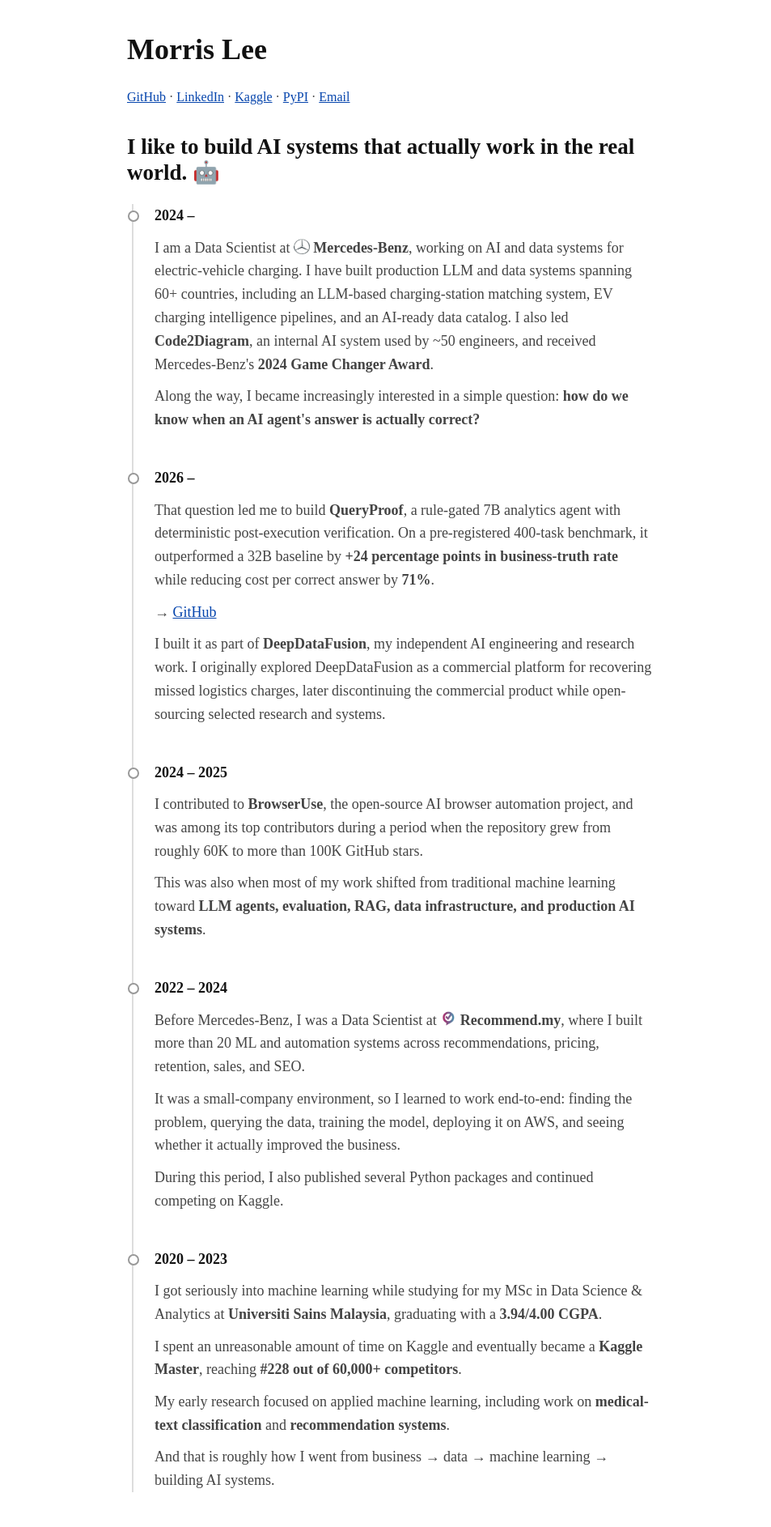
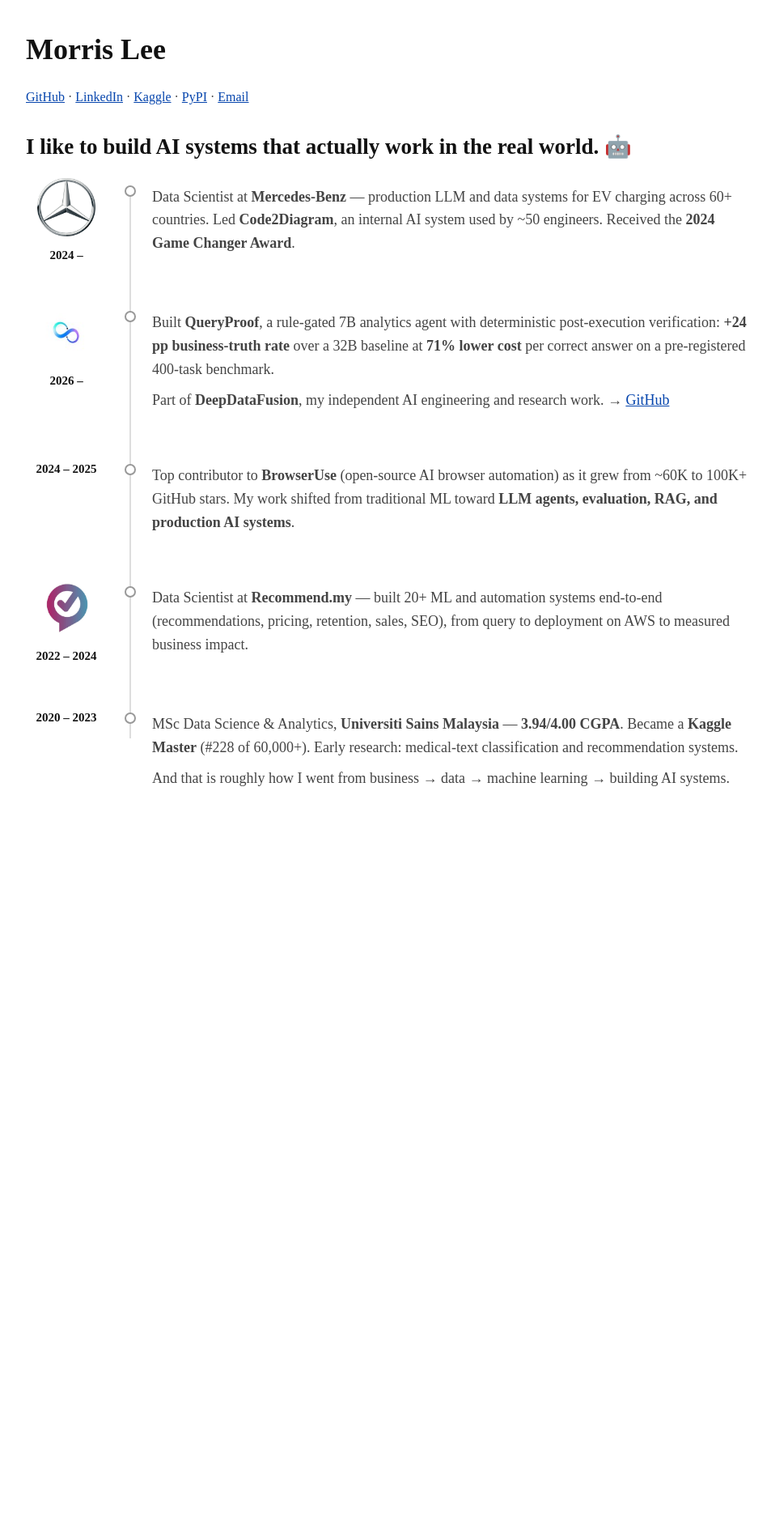
Before and after one commit to k-w-lee/morrislee-portfolio, a Flask app: page / in a window 1280 px wide. Shown: the whole page at 81% size, without its empty margins (158-1111 px from the left). After the commit the page ends 971 px from the top, so only its background shows below. Run offline with Flask 3, Linux system fonts and the light colour scheme.

Commit message:
Timeline: big logos in left gutter, continuous rail, wider page, tighter copy
Logos (72px) + years in left column beside a continuous vertical rail;
page widened to 900px; each entry condensed to ~3 lines. DeepDataFusion
logo added for the QueryProof entry.

```diff
--- a/templates/index.html
+++ b/templates/index.html
@@ -8,7 +8,7 @@
   <style>
     body {
       margin: 40px auto;
-      max-width: 650px;
+      max-width: 900px;
       line-height: 1.6;
       font-size: 18px;
       color: #444;
@@ -25,42 +25,69 @@
       font-size: 16px;
       margin-bottom: 2em;
     }
-    .logo {
-      height: 1.1em;
-      width: 1.1em;
-      vertical-align: -0.15em;
-      border-radius: 3px;
+
+    /* timeline: logo + year in left gutter, continuous rail, content right */
+    .timeline {
+      position: relative;
     }
-
-    /* timeline */
-    .timeline {
-      border-left: 2px solid #ddd;
-      margin-left: 6px;
-      padding-left: 26px;
+    .timeline::before {
+      content: "";
+      position: absolute;
+      left: 128px;
+      top: 1em;
+      bottom: 4em;
+      width: 2px;
+      background: #ddd;
     }
     .entry {
+      display: flex;
+      gap: 28px;
+      margin-bottom: 2.6em;
+    }
+    .entry-side {
+      width: 100px;
+      flex: none;
+      text-align: center;
+    }
+    .entry-logo {
+      display: block;
+      width: 72px;
+      height: 72px;
+      object-fit: contain;
+      margin: 0 auto 8px;
+    }
+    .entry .year {
+      font-weight: bold;
+      color: #111;
+      font-size: 15px;
+      line-height: 1.3;
+    }
+    .entry-body {
       position: relative;
-      margin-bottom: 2.4em;
+      padding-left: 28px;
     }
-    .entry::before {
+    .entry-body::before {
       content: "";
       position: absolute;
-      left: -33px;
-      top: 0.45em;
+      left: -6px;
+      top: 0.5em;
       width: 10px;
       height: 10px;
       background: #fff;
       border: 2px solid #999;
       border-radius: 50%;
     }
-    .entry .year {
-      display: block;
-      font-weight: bold;
-      color: #111;
-      margin-bottom: 0.4em;
+    .entry-body p {
+      margin: 0.5em 0;
     }
-    .entry p {
-      margin: 0.6em 0;
+
+    @media (max-width: 640px) {
+      .timeline::before { left: 80px; }
+      .entry { gap: 16px; }
+      .entry-side { width: 64px; }
+      .entry-logo { width: 48px; height: 48px; }
+      .entry .year { font-size: 13px; }
+      .entry-body { padding-left: 18px; }
     }
   </style>
 </head>
@@ -81,37 +108,53 @@
 <div class="timeline">
 
   <div class="entry">
+    <div class="entry-side">
+      <img class="entry-logo" src="{{ url_for('static', filename='logos/mercedes.png') }}" alt="Mercedes-Benz logo">
       <span class="year">2024 –</span>
-    <p>I am a Data Scientist at <img class="logo" src="{{ url_for('static', filename='logos/mercedes.png') }}" alt="Mercedes-Benz logo"> <strong>Mercedes-Benz</strong>, working on AI and data systems for electric-vehicle charging. I have built production LLM and data systems spanning 60+ countries, including an LLM-based charging-station matching system, EV charging intelligence pipelines, and an AI-ready data catalog. I also led <strong>Code2Diagram</strong>, an internal AI system used by ~50 engineers, and received Mercedes-Benz's <strong>2024 Game Changer Award</strong>.</p>
-    <p>Along the way, I became increasingly interested in a simple question: <strong>how do we know when an AI agent's answer is actually correct?</strong></p>
+    </div>
+    <div class="entry-body">
+      <p>Data Scientist at <strong>Mercedes-Benz</strong> — production LLM and data systems for EV charging across 60+ countries. Led <strong>Code2Diagram</strong>, an internal AI system used by ~50 engineers. Received the <strong>2024 Game Changer Award</strong>.</p>
+    </div>
   </div>
 
   <div class="entry">
+    <div class="entry-side">
+      <img class="entry-logo" src="{{ url_for('static', filename='logos/deepdatafusion.jpeg') }}" alt="DeepDataFusion logo">
       <span class="year">2026 –</span>
-    <p>That question led me to build <strong>QueryProof</strong>, a rule-gated 7B analytics agent with deterministic post-execution verification. On a pre-registered 400-task benchmark, it outperformed a 32B baseline by <strong>+24 percentage points in business-truth rate</strong> while reducing cost per correct answer by <strong>71%</strong>.</p>
-    <p>→ <a href="https://github.com/k-w-lee/query_proof">GitHub</a></p>
-    <p>I built it as part of <strong>DeepDataFusion</strong>, my independent AI engineering and research work. I originally explored DeepDataFusion as a commercial platform for recovering missed logistics charges, later discontinuing the commercial product while open-sourcing selected research and systems.</p>
+    </div>
+    <div class="entry-body">
+      <p>Built <strong>QueryProof</strong>, a rule-gated 7B analytics agent with deterministic post-execution verification: <strong>+24 pp business-truth rate</strong> over a 32B baseline at <strong>71% lower cost</strong> per correct answer on a pre-registered 400-task benchmark.</p>
+      <p>Part of <strong>DeepDataFusion</strong>, my independent AI engineering and research work. → <a href="https://github.com/k-w-lee/query_proof">GitHub</a></p>
+    </div>
   </div>
 
   <div class="entry">
+    <div class="entry-side">
       <span class="year">2024 – 2025</span>
-    <p>I contributed to <strong>BrowserUse</strong>, the open-source AI browser automation project, and was among its top contributors during a period when the repository grew from roughly 60K to more than 100K GitHub stars.</p>
-    <p>This was also when most of my work shifted from traditional machine learning toward <strong>LLM agents, evaluation, RAG, data infrastructure, and production AI systems</strong>.</p>
+    </div>
+    <div class="entry-body">
+      <p>Top contributor to <strong>BrowserUse</strong> (open-source AI browser automation) as it grew from ~60K to 100K+ GitHub stars. My work shifted from traditional ML toward <strong>LLM agents, evaluation, RAG, and production AI systems</strong>.</p>
+    </div>
   </div>
 
   <div class="entry">
+    <div class="entry-side">
+      <img class="entry-logo" src="{{ url_for('static', filename='logos/recommendmy.png') }}" alt="Recommend.my logo">
       <span class="year">2022 – 2024</span>
-    <p>Before Mercedes-Benz, I was a Data Scientist at <img class="logo" src="{{ url_for('static', filename='logos/recommendmy.png') }}" alt="Recommend.my logo"> <strong>Recommend.my</strong>, where I built more than 20 ML and automation systems across recommendations, pricing, retention, sales, and SEO.</p>
-    <p>It was a small-company environment, so I learned to work end-to-end: finding the problem, querying the data, training the model, deploying it on AWS, and seeing whether it actually improved the business.</p>
-    <p>During this period, I also published several Python packages and continued competing on Kaggle.</p>
+    </div>
+    <div class="entry-body">
+      <p>Data Scientist at <strong>Recommend.my</strong> — built 20+ ML and automation systems end-to-end (recommendations, pricing, retention, sales, SEO), from query to deployment on AWS to measured business impact.</p>
+    </div>
   </div>
 
   <div class="entry">
+    <div class="entry-side">
       <span class="year">2020 – 2023</span>
-    <p>I got seriously into machine learning while studying for my MSc in Data Science &amp; Analytics at <strong>Universiti Sains Malaysia</strong>, graduating with a <strong>3.94/4.00 CGPA</strong>.</p>
-    <p>I spent an unreasonable amount of time on Kaggle and eventually became a <strong>Kaggle Master</strong>, reaching <strong>#228 out of 60,000+ competitors</strong>.</p>
-    <p>My early research focused on applied machine learning, including work on <strong>medical-text classification</strong> and <strong>recommendation systems</strong>.</p>
+    </div>
+    <div class="entry-body">
+      <p>MSc Data Science &amp; Analytics, <strong>Universiti Sains Malaysia</strong> — <strong>3.94/4.00 CGPA</strong>. Became a <strong>Kaggle Master</strong> (#228 of 60,000+). Early research: medical-text classification and recommendation systems.</p>
       <p>And that is roughly how I went from business → data → machine learning → building AI systems.</p>
+    </div>
   </div>
 
 </div>
```
Also changed, not shown: media/logos/deepdatafusion.jpeg (added), static/logos/deepdatafusion.jpeg (added). Lines whose indentation alone changed are shown as unchanged.
